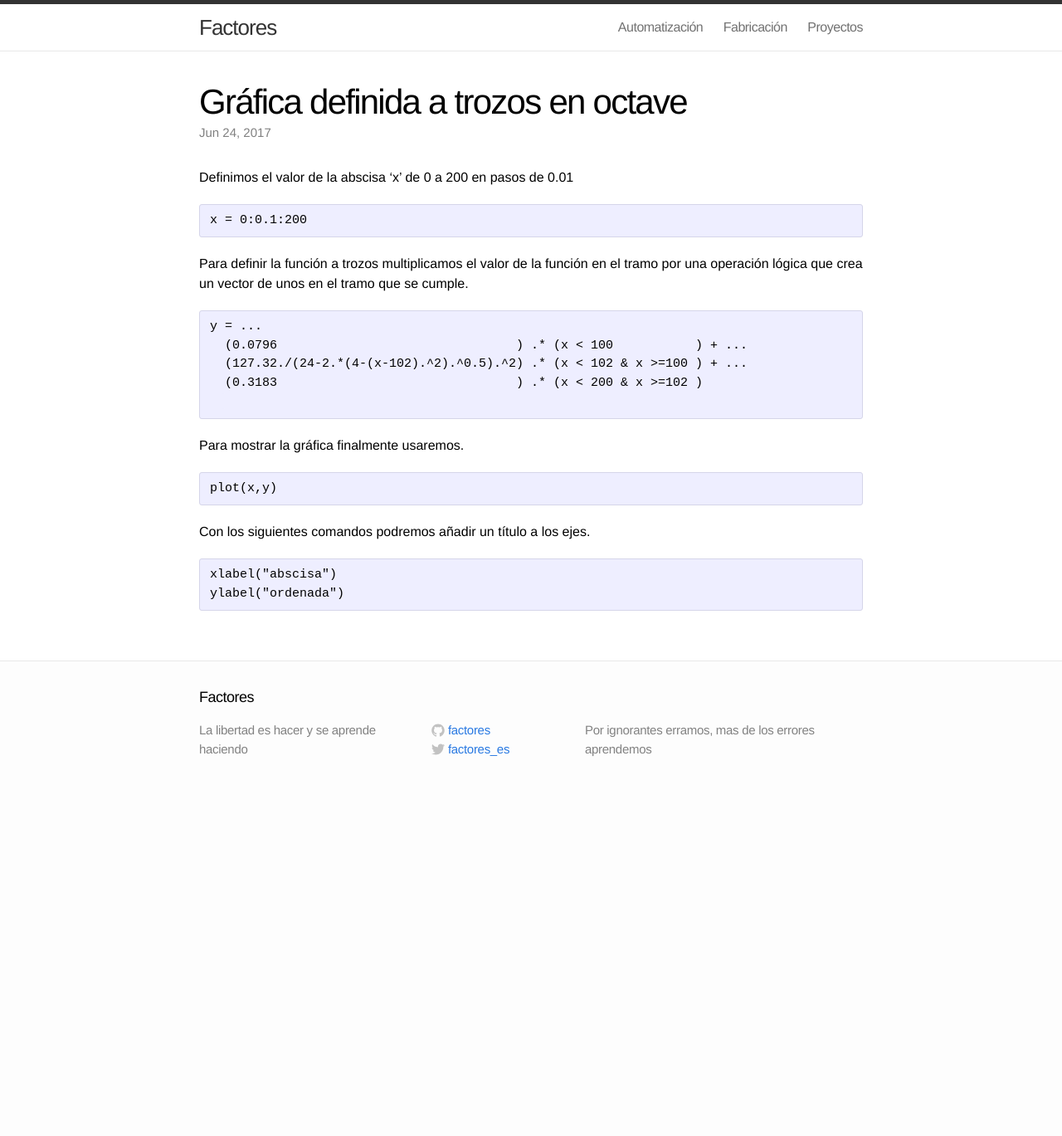
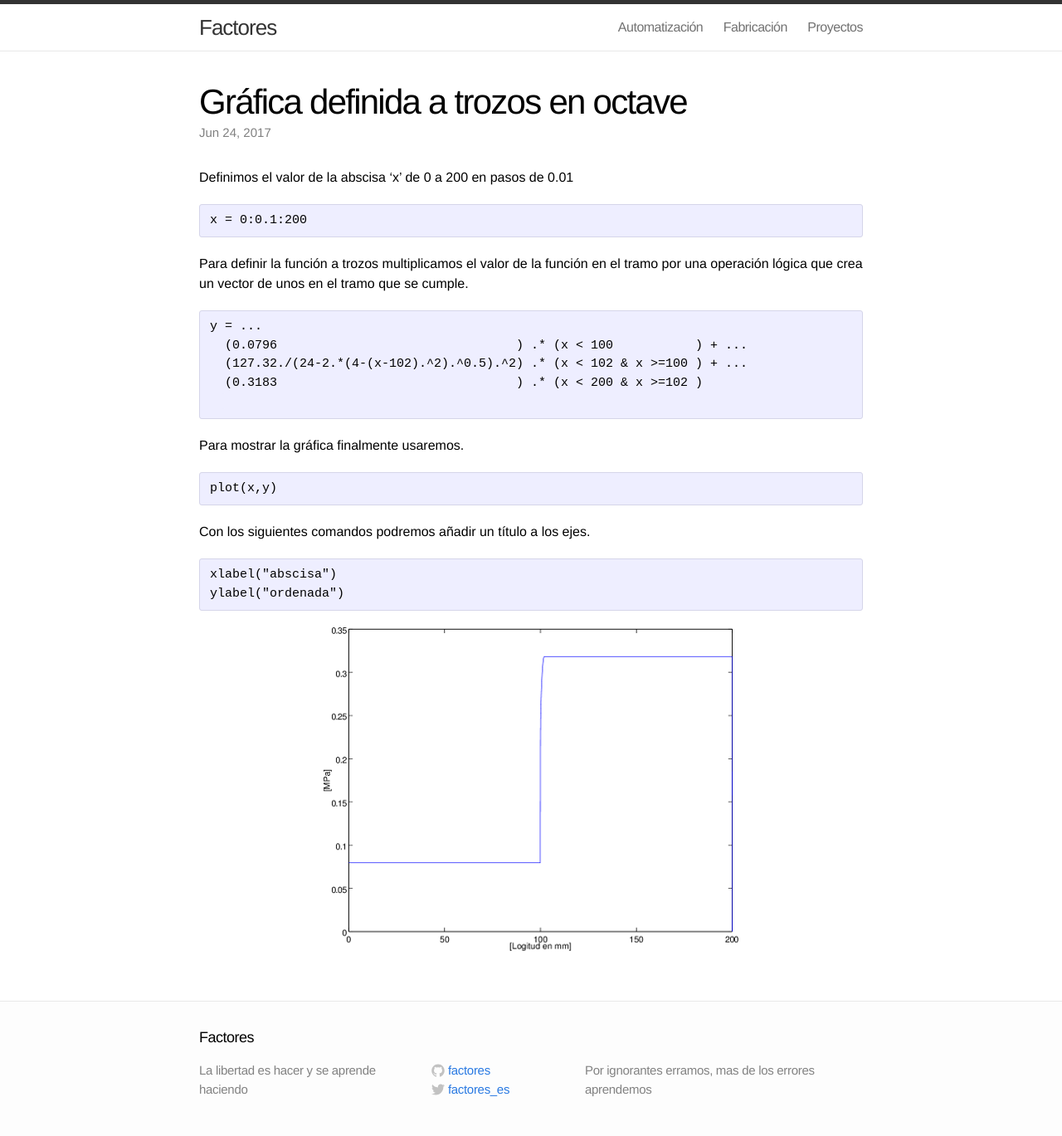
Before and after one commit to factores/factores.github.io, a Jekyll site: the page built from _posts/oficina/2017-06-25-Graficas_a_tramos_octave.markdown, in a window 1280 px wide. Shown: the whole page at 83% size. Built offline with Jekyll 4.4.1, drawn with Linux system fonts in a browser that asks for light colours; comment, search, counter and statistics services are not loaded; before the commit the page ends 959 px from its top, so only the background shows below that.

Commit message:
nueva imagen

```diff
--- a/_posts/oficina/2017-06-25-Graficas_a_tramos_octave.markdown
+++ b/_posts/oficina/2017-06-25-Graficas_a_tramos_octave.markdown
@@ -34,3 +34,5 @@ Con los siguientes comandos podremos añadir un título a los ejes.
 xlabel("abscisa")
 ylabel("ordenada")
 {% endhighlight %}
+
+![My helpful screenshot]({{ site.url }}/img/tension.png){:.center-image }
--- a/css/main.css
+++ b/css/main.css
@@ -425,3 +425,9 @@ td{
     border:1px solid #000000;
     padding: 5px;
 }
+
+.center-image
+{
+    margin: 0 auto;
+    display: block;
+}
```
Also changed, not shown: img/tension.png (added).
